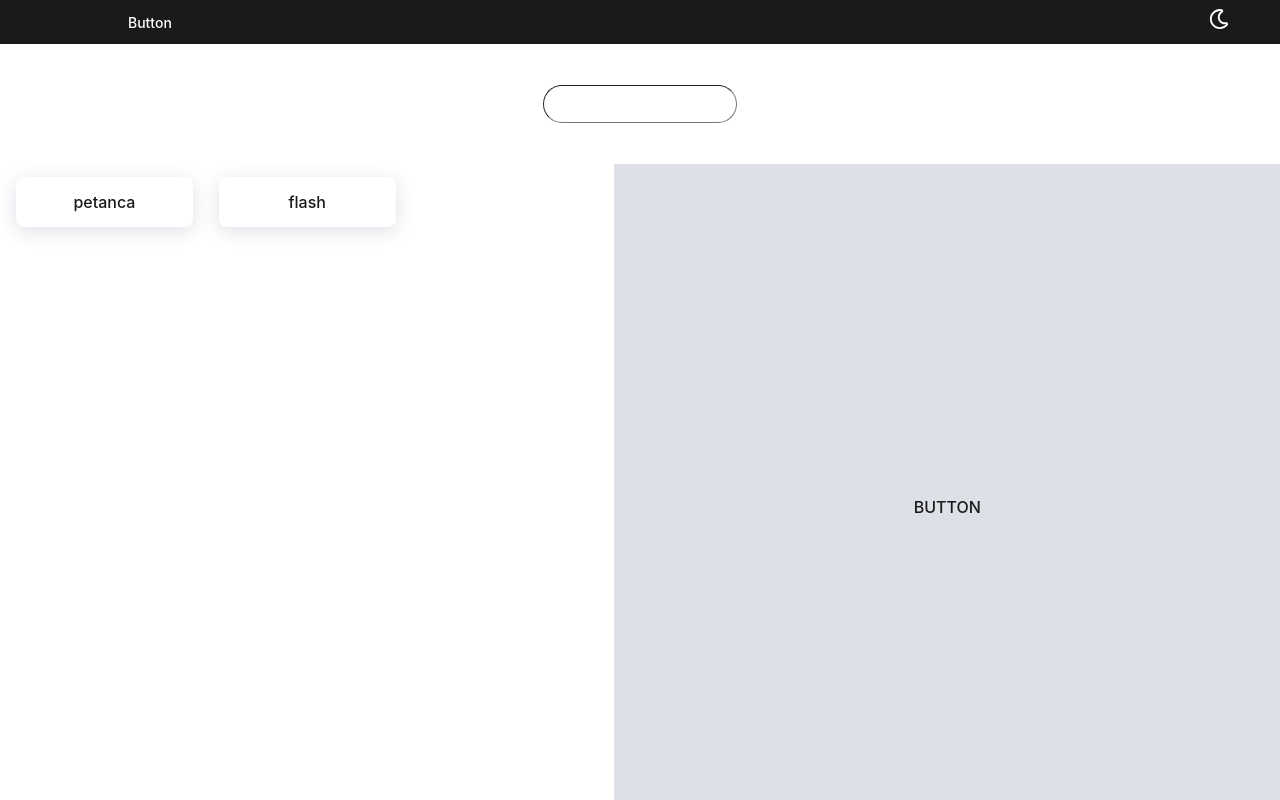
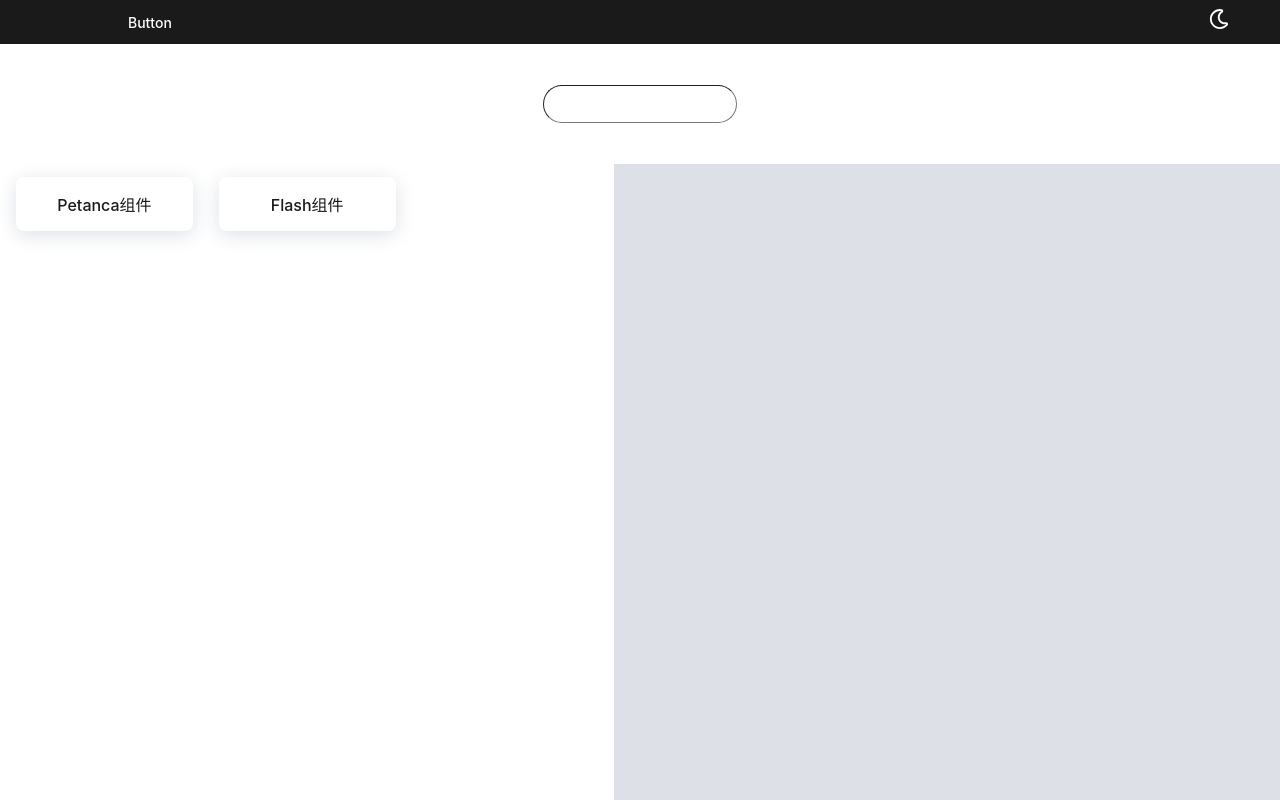
Before and after one commit to panjjIsArcher/DesignItems, a React (Vite) app: page /tools in a window 1280 px wide. Built offline with nearby package versions, Linux system fonts and the light colour scheme.

Commit message:
register

```diff
--- a/src/mock/database.ts
+++ b/src/mock/database.ts
@@ -1,8 +1,8 @@
-import { CARD_LI } from "../type/card";
+import { BASE_CARD } from "../type/card";
 
-const cards: CARD_LI[] = [
-  { name: "petanca", className: "petanca-btn", text: "petanca" },
-  { name: "flash", className: "flash-btn", text: "flash" },
+const cards: BASE_CARD[] = [
+  { type: "petanca", className: "petanca-btn", text: "petanca" },
+  { type: "flash", className: "flash-btn", text: "flash" },
 ];
 
 export { cards };
--- /dev/null
+++ b/src/view/tools/components/FLash.tsx
@@ -0,0 +1,3 @@
+export default function Flash() {
+  return <div className="card-common-style">Flash组件</div>;
+}
--- a/src/view/tools/components/GloabalCard.tsx
+++ b/src/view/tools/components/GloabalCard.tsx
@@ -18,9 +18,9 @@ function G_Card(props: { curBtnItem: CARD_LI }) {
           height: "8vw",
           lineHeight: "8vw",
         }}
-        className={`${curBtnItem.className} card-common-style`}
+        className={curBtnItem.className}
       >
-        {curBtnItem.text}
+        {curBtnItem.component}
       </div>
     </div>
   );
--- /dev/null
+++ b/src/view/tools/components/Petanca.tsx
@@ -0,0 +1,3 @@
+export default function Petanca() {
+  return <div className="card-common-style">Petanca组件</div>;
+}
--- /dev/null
+++ b/src/view/tools/register.ts
@@ -0,0 +1,12 @@
+import all from "./components/index";
+
+const register = (type: string) => {
+  let typeUpperCase = "";
+  for (let i = 0; i < type.length; i++) {
+    typeUpperCase += i ? type[i] : type[i].toUpperCase();
+  }
+  const component = all[typeUpperCase];
+  return component ? component() : null;
+};
+
+export { register };
--- a/src/view/tools/tools.tsx
+++ b/src/view/tools/tools.tsx
@@ -1,14 +1,16 @@
-import { useCallback, useState } from "react";
+import { useCallback, useEffect, useState } from "react";
 import CardStyle from "../../assets/card.module.scss";
 import G_Card from "./components/GloabalCard";
 import { cards } from "../../mock/database";
 import { CARD_LI } from "../../type/card";
+import { register } from "./register";
 function Tools() {
   const [name, setName] = useState("");
   const [curBtnItem, setCurBtnItem] = useState<CARD_LI>({
-    name: "",
+    type: "",
     className: "",
     text: "BUTTON",
+    component: <div></div>,
   });
   const changeName = useCallback((val: string) => {
     setName(val);
@@ -17,12 +19,19 @@ function Tools() {
   const [list, setList] = useState<CARD_LI[]>([]);
   const fetchList = async () => {
     const data = await cards;
-    setList(data);
+    // 动态去注册组件
+    const completeData: CARD_LI[] = data.map((itemConfig) => {
+      return { ...itemConfig, component: register(itemConfig.type) };
+    });
+    setList(completeData);
   };
   const changeStyle = (btnItem: CARD_LI) => {
     setCurBtnItem(btnItem);
   };
-  fetchList();
+  // mounted阶段
+  useEffect(() => {
+    fetchList();
+  }, []);
   return (
     <div className={CardStyle.container}>
       <div className={CardStyle.form}>
@@ -36,15 +45,11 @@ function Tools() {
         <ul className={CardStyle.list}>
           {list.map((c) => (
             <li
-              key={c.name}
+              key={c.type}
               className={CardStyle["card-tab"]}
               onClick={() => changeStyle(c)}
             >
-              <div
-                className={`${CardStyle.card} card-common-style ${c.className}`}
-              >
-                {c.name}
-              </div>
+              <div className={` ${c.className}`}>{c.component}</div>
             </li>
           ))}
         </ul>
```
Also changed, not shown: src/type/card.ts (+7 -3 lines), src/view/tools/components/index.ts (added, +7 -0 lines).
